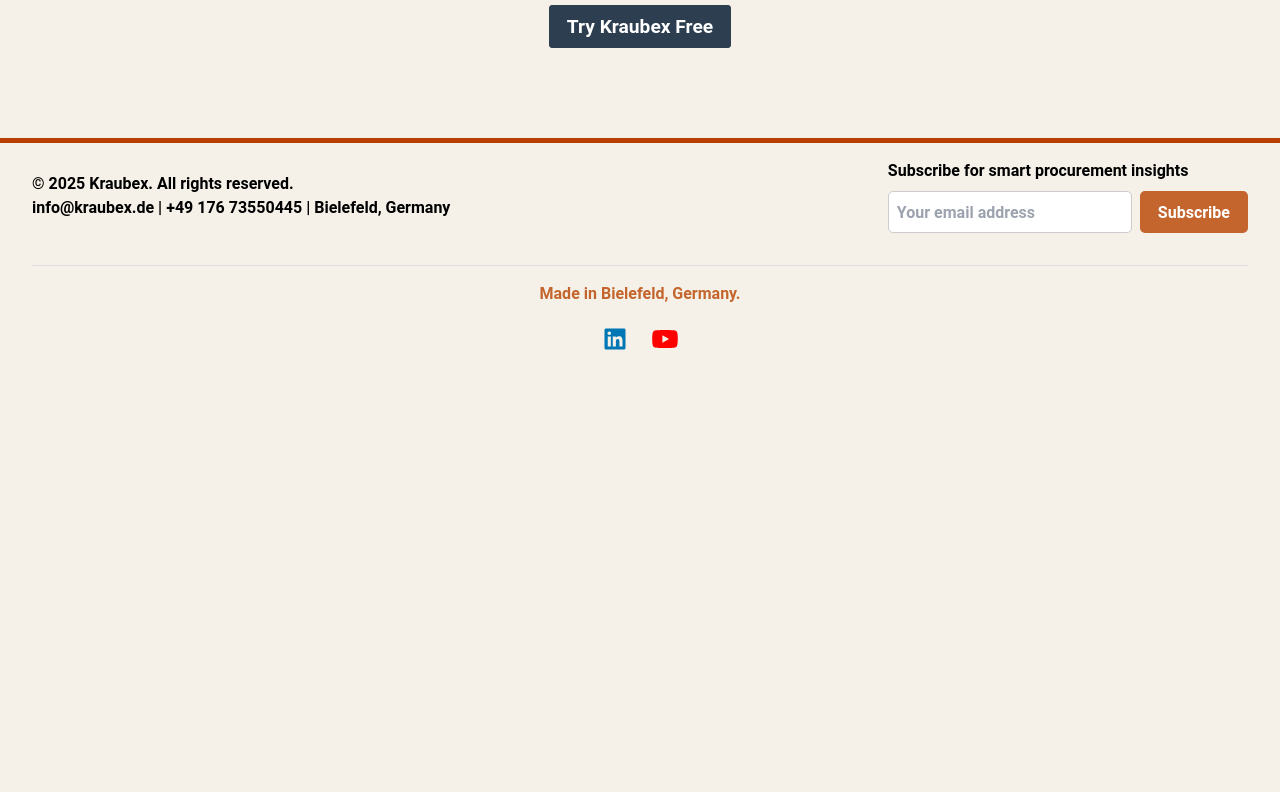
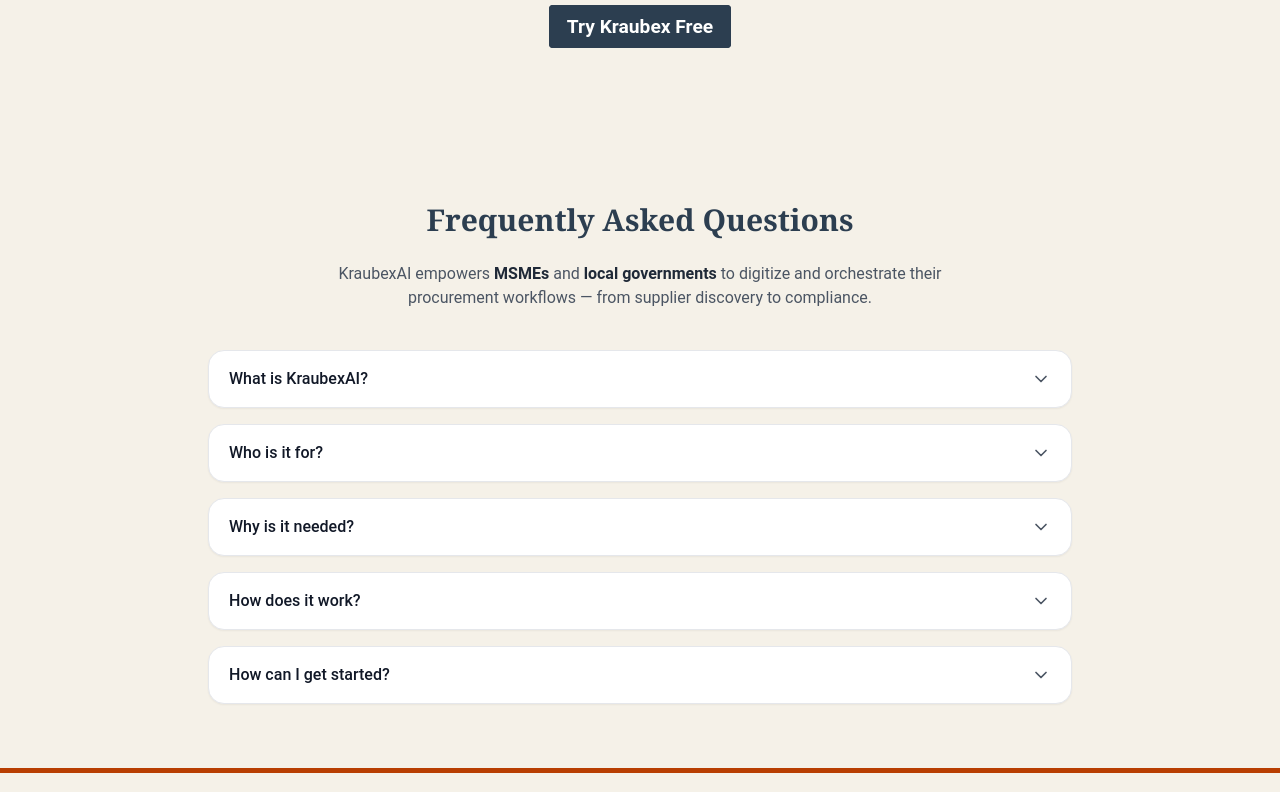
Before and after one commit to venu1807/kraubex-platform, a React (Vite) app: page / in a window 1280 px wide. Shown: the part 2120-2912 px from the top of the page. Before the commit the page ends 2510 px from the top, so only its background shows below. Built offline with nearby package versions, Linux system fonts and the light colour scheme.

Commit message:
ADD: Adding FAQ section

```diff
--- a/src/pages/Home.jsx
+++ b/src/pages/Home.jsx
@@ -5,7 +5,7 @@
 import KraubexFlow from "../assets/Kraubex_Flow9.png";
 import { FontAwesomeIcon } from "@fortawesome/react-fontawesome";
 import { faLinkedin, faYoutube } from "@fortawesome/free-brands-svg-icons";
-import { Search, BarChart2, Cpu, Plug } from "lucide-react";
+import { Search, BarChart2, Cpu, Plug, ChevronDown } from "lucide-react";
 
 
 // Inside your footer JSX
@@ -33,10 +33,66 @@
 
 const Home = () => {
   const [navActive, setNavActive] = useState(false);
+  const [openIndex, setOpenIndex] = useState(null);
 
   const toggleNav = () => {
     setNavActive(!navActive);
   };
+
+  const faqs = [
+    {
+      question: "What is KraubexAI?",
+      answer:
+        "KraubexAI is an AI-powered procurement orchestration platform that helps MSMEs and local governments manage sourcing, supplier discovery, and purchasing with enterprise-level intelligence and transparency.",
+    },
+    {
+      question: "Who is it for?",
+      answer:
+        "KraubexAI is built for micro, small, and medium-sized businesses, startups, and local government departments managing procurement for infrastructure, utilities, and services.",
+    },
+    {
+      question: "Why is it needed?",
+      answer:
+        "Over 350 million MSMEs and thousands of city administrations still rely on manual or fragmented procurement tools. KraubexAI brings them modern, AI-driven sourcing intelligence that was once only available to large enterprises.",
+    },
+    {
+      question: "How does it work?",
+      answer:
+        "KraubexAI connects your procurement data, external supplier networks, and market insights through an AI layer that automates discovery, bid comparison, and collaboration — all within a single workspace.",
+    },
+    {
+      question: "How can I get started?",
+      answer: (
+        <div className="space-y-4">
+          <p className="text-gray-700">
+            You can explore KraubexAI directly on our{" "}
+            <a
+              href="/product"
+              className="font-medium"
+              style={{ color: "#C04000" }}
+              onMouseOver={(e) => (e.target.style.color = "#a33600")}
+              onMouseOut={(e) => (e.target.style.color = "#C04000")}
+            >
+              Product
+            </a>{" "}
+            page to get hands-on experience, or{" "}
+            <a
+              href="https://calendly.com/venugopal-achhe/kraubexai-demo"
+              target="_blank"
+              rel="noopener noreferrer"
+              className="font-medium"
+              style={{ color: "#C04000" }}
+              onMouseOver={(e) => (e.target.style.color = "#a33600")}
+              onMouseOut={(e) => (e.target.style.color = "#C04000")}
+            >
+              Book a Demo
+            </a>{" "}
+            with our team to see how KraubexAI can transform your procurement workflows.
+          </p>
+        </div>
+      ),
+    }
+  ];
 
   return (
     <>
@@ -168,10 +224,50 @@
             <h2 style={{ fontSize: "1.5rem", fontWeight: "700", textAlign: "center", color: "#2c3e50" }}>
                  Join the Kraubex Community Today
             </h2>
-            <a href="#" className="btn btn-primary">Try Kraubex Free</a>
+            <Link to="/product" className="btn btn-primary">
+                Try Kraubex Free
+            </Link>
           </div>
         </section>
       </main>
+
+      {/* --- FAQ SECTION --- */}
+      <section className="max-w-4xl mx-auto px-4 py-16">
+        <h2 className="text-3xl font-bold text-center mb-6">Frequently Asked Questions</h2>
+
+        <p className="text-center text-gray-600 max-w-2xl mx-auto mb-10">
+          KraubexAI empowers{" "}
+          <span className="font-semibold text-gray-800">MSMEs</span> and{" "}
+          <span className="font-semibold text-gray-800">local governments</span> to
+          digitize and orchestrate their procurement workflows — from supplier discovery
+          to compliance.
+        </p>
+
+        <div className="space-y-4">
+          {faqs.map((faq, i) => (
+            <div key={i} className="border border-gray-200 rounded-2xl bg-white shadow-sm">
+              <button
+                onClick={() => setOpenIndex(openIndex === i ? null : i)}
+                className="flex justify-between items-center w-full px-5 py-4 text-left"
+              >
+                <span className="font-medium text-gray-900">{faq.question}</span>
+                <ChevronDown
+                  className={`w-5 h-5 text-gray-600 transition-transform duration-300 ${
+                    openIndex === i ? "rotate-180" : ""
+                  }`}
+                />
+              </button>
+              <div
+                className={`overflow-hidden transition-all duration-300 ${
+                  openIndex === i ? "max-h-60 px-5 pb-4" : "max-h-0"
+                }`}
+              >
+                <p className="text-gray-600">{faq.answer}</p>
+              </div>
+            </div>
+          ))}
+        </div>
+      </section>
 
       <hr className="full-width-line" />
 
```
